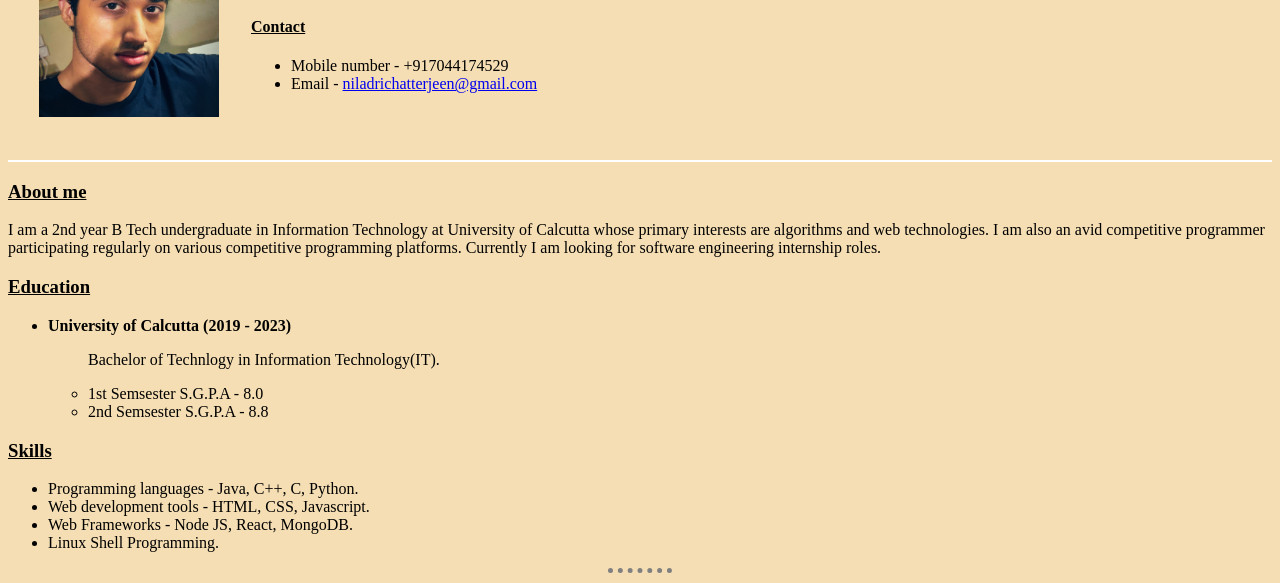
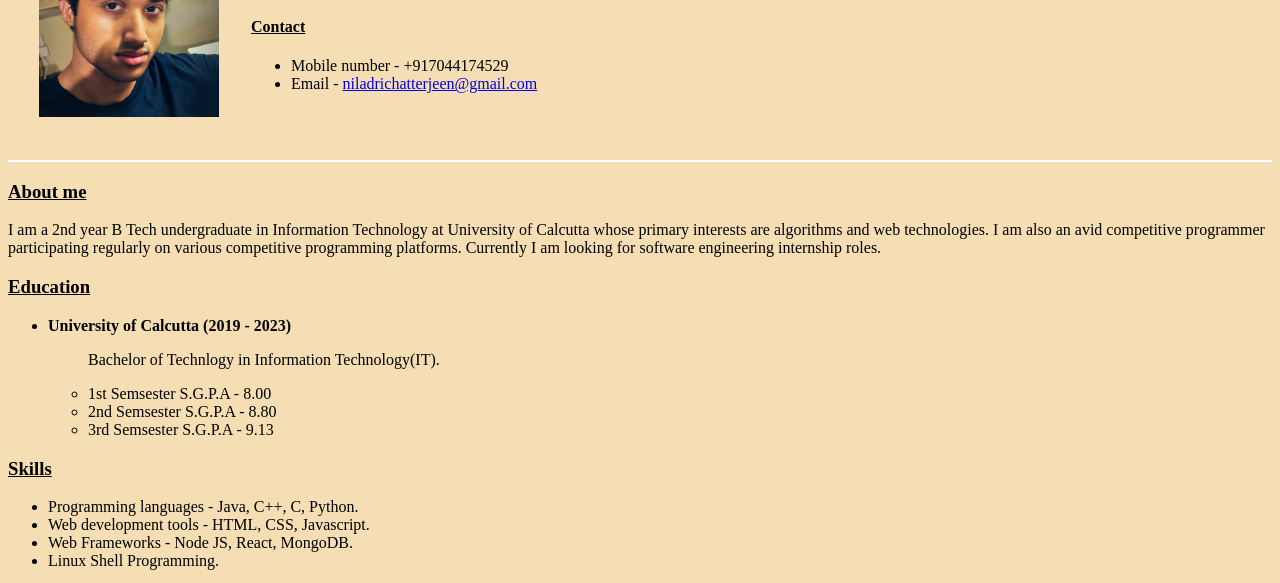
Before and after one commit to Ghutoon/Ghutoon.github.io, a plain HTML site: page index.html in a window 1280 px wide. Shown: the part 152-735 px from the top of the page. Drawn offline with Linux system fonts and the light colour scheme.

Commit message:
Update index.html

```diff
--- a/index.html
+++ b/index.html
@@ -36,8 +36,9 @@
 	    <li><strong>University of Calcutta (2019 - 2023)</strong></li>
 		    <ul>
 		    	<p>Bachelor of Technlogy in Information Technology(IT).</p>
-		    	<li>1st Semsester S.G.P.A - 8.0</li>
-		    	<li>2nd Semsester S.G.P.A - 8.8</li>
+		    	<li>1st Semsester S.G.P.A - 8.00</li>
+		    	<li>2nd Semsester S.G.P.A - 8.80</li>
+			<li>3rd Semsester S.G.P.A - 9.13</li>
 		    </ul>
 	</ul>
 	<h3><u>Skills</u></h3>
```
